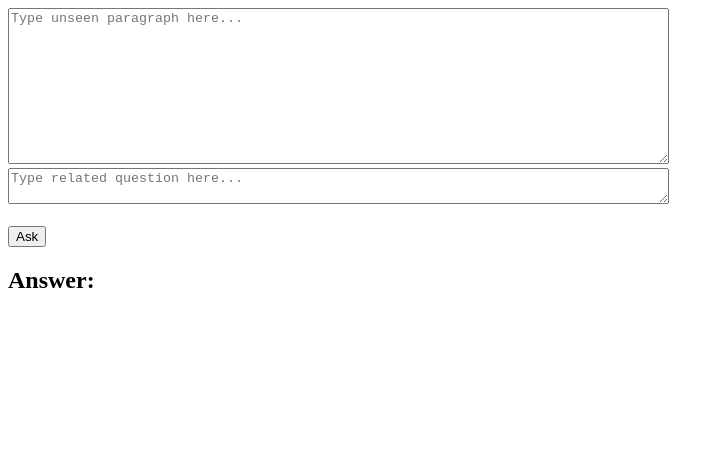
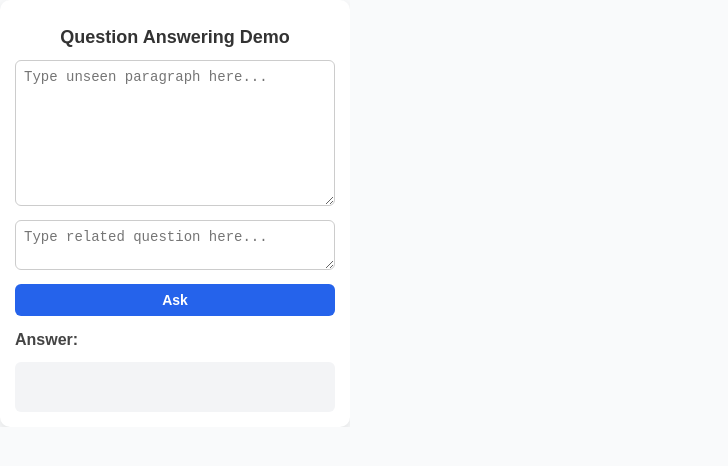
Before and after one commit to itsjustyuji/Proky-chrome-extension-, a browser extension: page index.html in a window 1280 px wide. Shown: the whole page, without its empty margins (0-728 px from the left). Drawn offline with Linux system fonts and the light colour scheme.

Commit message:
Made some changes in manifest.json and style.css to maintain extension pop size

```diff
--- a/index.html
+++ b/index.html
@@ -4,33 +4,20 @@
   <meta charset="UTF-8">
   <meta name="viewport" content="width=device-width, initial-scale=1.0">
   <title>Q&A with HuggingFace</title>
+  <link rel="stylesheet" href="style.css">
 </head>
 <body>
-  <form id="askForm">
-    <textarea id="context" rows="10" cols="80" placeholder="Type unseen paragraph here..."></textarea><br>
-    <textarea id="question" rows="2" cols="80" placeholder="Type related question here..."></textarea><br><br>
-    <button type="submit">Ask</button>
-  </form>
+  <div class="container">
+    <h1>Question Answering Demo</h1>
+    <form id="askForm">
+      <textarea id="context" rows="8" placeholder="Type unseen paragraph here..."></textarea>
+      <textarea id="question" rows="2" placeholder="Type related question here..."></textarea>
+      <button type="submit">Ask</button>
+    </form>
 
-  <h2>Answer:</h2>
-  <div id="answer"></div>
-
-  <script>
-    document.getElementById("askForm").addEventListener("submit", async (e) => {
-      e.preventDefault();
-
-      const context = document.getElementById("context").value;
-      const question = document.getElementById("question").value;
-
-      const res = await fetch("/ask", {
-        method: "POST",
-        headers: { "Content-Type": "application/json" },
-        body: JSON.stringify({ context, question })
-      });
-
-      const data = await res.json();
-      document.getElementById("answer").innerText = data.answer || "No answer found";
-    });
-  </script>
+    <h2>Answer:</h2>
+    <div id="answer"></div>
+  </div>
+  <script src="popup.js"></script>
 </body>
 </html>
--- a/index.js
+++ b/index.js
@@ -1,6 +1,7 @@
 import express from "express";
 import { InferenceClient } from "@huggingface/inference";
 import dotenv from "dotenv";
+import cors from "cors";
 
 dotenv.config();
 
@@ -8,6 +9,7 @@ const app = express();
 const port = 3000;
 
 app.use(express.json());
+app.use(cors());
 app.use(express.static(".")); // serve index.html
 
 const hf = new InferenceClient(process.env.HF_APIKEY);
--- a/package.json
+++ b/package.json
@@ -2,6 +2,7 @@
   "type": "module",
   "dependencies": {
     "@huggingface/inference": "^4.9.0",
+    "cors": "^2.8.5",
     "dotenv": "^17.2.2",
     "express": "^5.1.0"
   }
--- /dev/null
+++ b/popup.js
@@ -0,0 +1,22 @@
+document.getElementById("askForm").addEventListener("submit", async (e) => {
+  e.preventDefault();
+
+  const context = document.getElementById("context").value;
+  const question = document.getElementById("question").value;
+
+  document.getElementById("answer").innerText = "Thinking...";
+
+  try {
+    const res = await fetch("http://localhost:3000/ask", {
+      method: "POST",
+      headers: { "Content-Type": "application/json" },
+      body: JSON.stringify({ context, question })
+    });
+
+    const data = await res.json();
+    document.getElementById("answer").innerText = data.answer || "No answer found";
+  } catch (err) {
+    console.error("Fetch failed:", err);
+    document.getElementById("answer").innerText = "Error connecting to server";
+  }
+});
--- /dev/null
+++ b/style.css
@@ -0,0 +1,80 @@
+/* Base styles */
+html, body {
+  width: 350px;         /* fixed width for popup */
+  height: auto;
+  max-height: 600px;    /* prevent it from stretching too tall */
+  margin: 0;
+  padding: 0;
+  font-family: Arial, sans-serif;
+  background: #f9fafb;
+  overflow-y: auto;     /* allow scroll if needed */
+}
+
+.container {
+  width: 100%;
+  max-width: 350px;
+  background: #fff;
+  padding: 15px;
+  border-radius: 10px;
+  box-shadow: 0 4px 12px rgba(0,0,0,0.1);
+  box-sizing: border-box;
+}
+
+/* Heading smaller for popup */
+h1 {
+  text-align: center;
+  margin-bottom: 12px;
+  font-size: 18px;
+  color: #333;
+}
+
+textarea {
+  width: 100%;
+  padding: 8px;
+  border: 1px solid #ccc;
+  border-radius: 6px;
+  resize: vertical;
+  font-size: 14px;
+  margin-bottom: 10px;
+  box-sizing: border-box;
+}
+
+button {
+  display: inline-block;
+  width: 100%;
+  padding: 8px 16px;
+  font-size: 14px;
+  font-weight: bold;
+  color: white;
+  background: #2563eb;
+  border: none;
+  border-radius: 6px;
+  cursor: pointer;
+  transition: background 0.2s ease;
+}
+
+button:hover {
+  background: #1d4ed8;
+}
+
+h2 {
+  margin-top: 15px;
+  font-size: 16px;
+  color: #444;
+}
+
+#answer {
+  background: #f3f4f6;
+  padding: 10px;
+  border-radius: 6px;
+  margin-top: 5px;
+  font-size: 14px;
+  line-height: 1.4;
+  min-height: 30px;
+  transition: background 0.3s ease, color 0.3s ease;
+}
+
+#answer.filled {
+  background: #e0f7e9;
+  color: #064e3b;
+}
```
Also changed, not shown: manifest.json, 1 other file.
